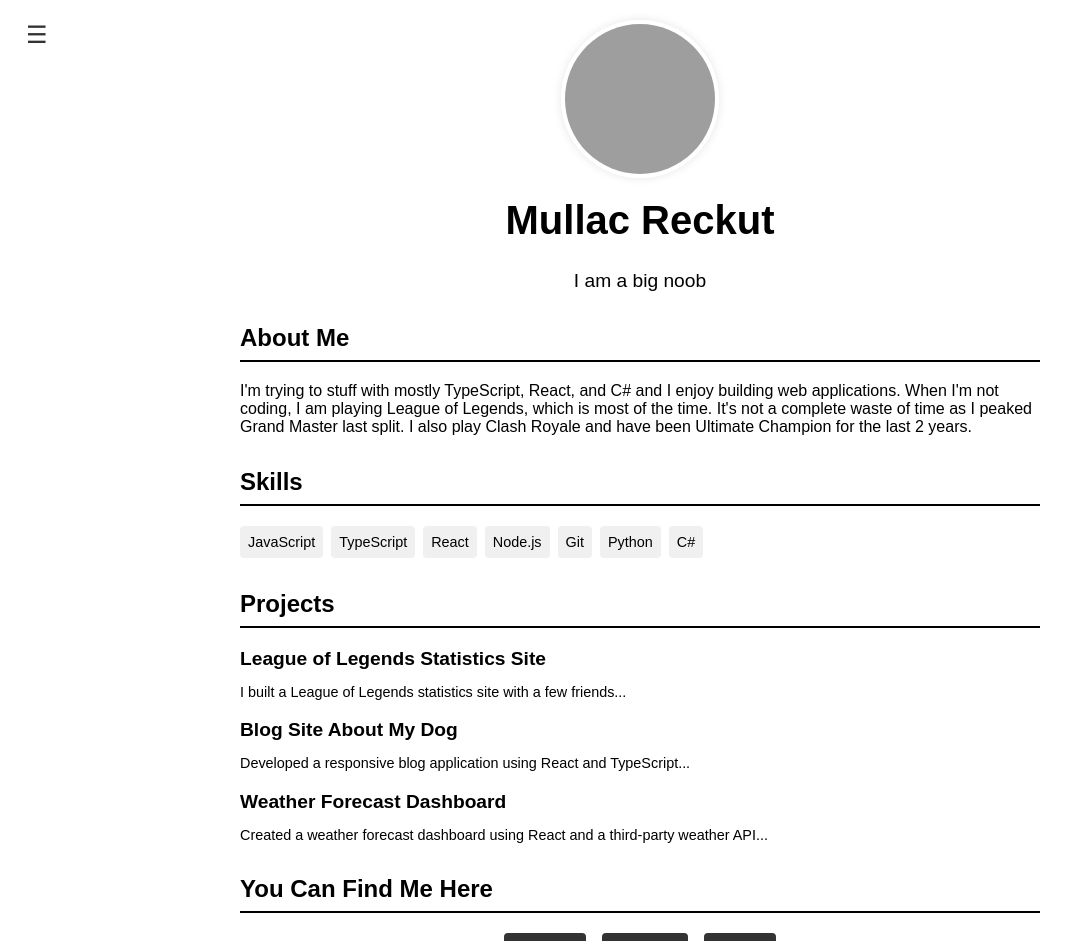
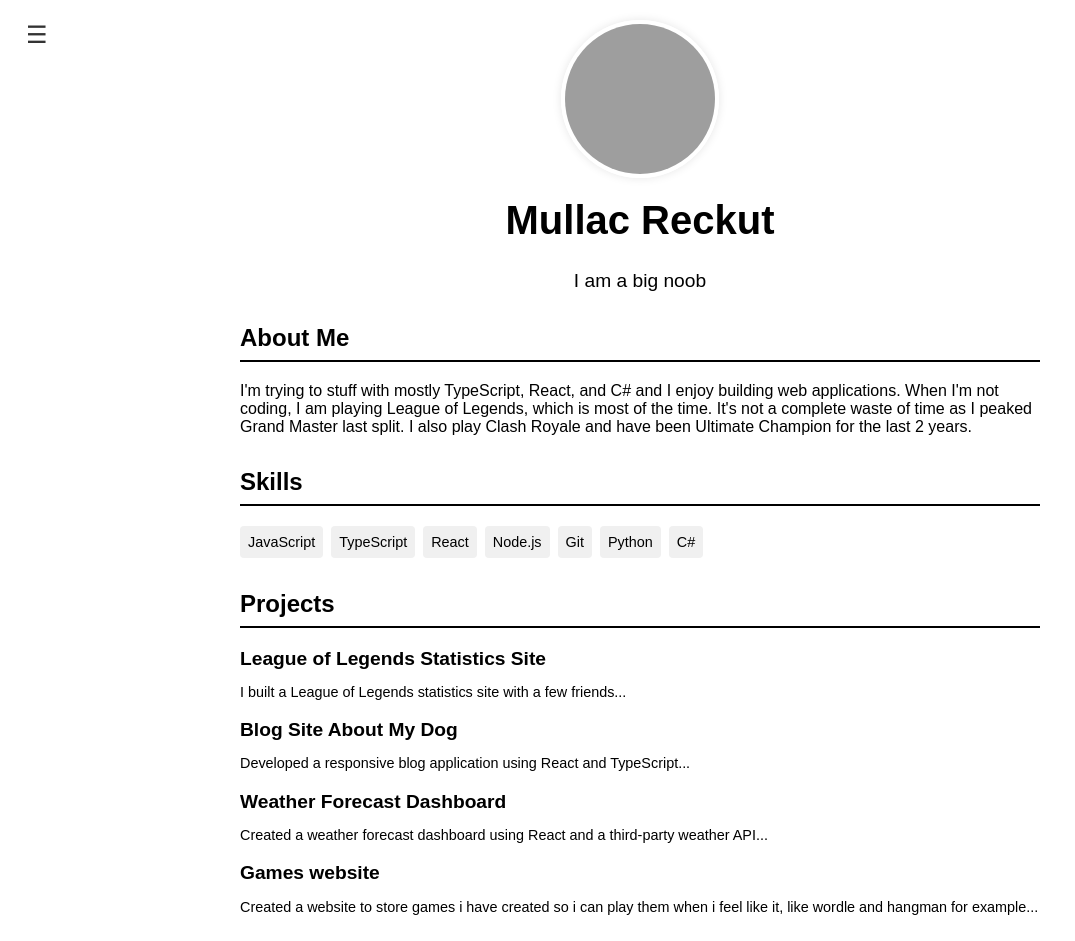
Before and after one commit to MCCLXVI/Mullac, a React (Create React App) app: page / in a window 1280 px wide. Shown: the top 941 px of the page, without its empty margins (0-1075 px from the left). Built offline with nearby package versions, Linux system fonts and the light colour scheme; grey boxes are pictures that could not be loaded.

Commit message:
Update AboutMe.tsx

```diff
--- a/src/AboutMe.tsx
+++ b/src/AboutMe.tsx
@@ -83,6 +83,11 @@ const AboutMe: React.FC = () => {
               title: 'Weather Forecast Dashboard',
               description: 'Created a weather forecast dashboard using React and a third-party weather API...',
             },
+            {
+              title: 'Games website',
+              description: 'Created a website to store games i have created so i can play them when i feel like it, like wordle and hangman for example...',
+            },
+
           ].map((project, index) => (
             <div key={index} className="project">
               <h3 className="project-title">{project.title}</h3>
```
